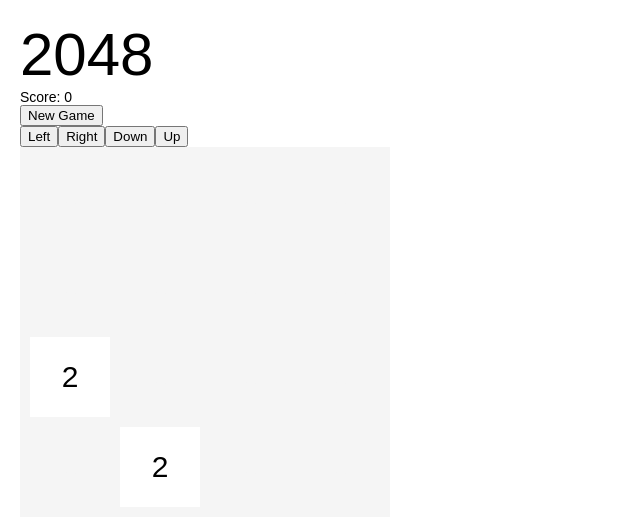
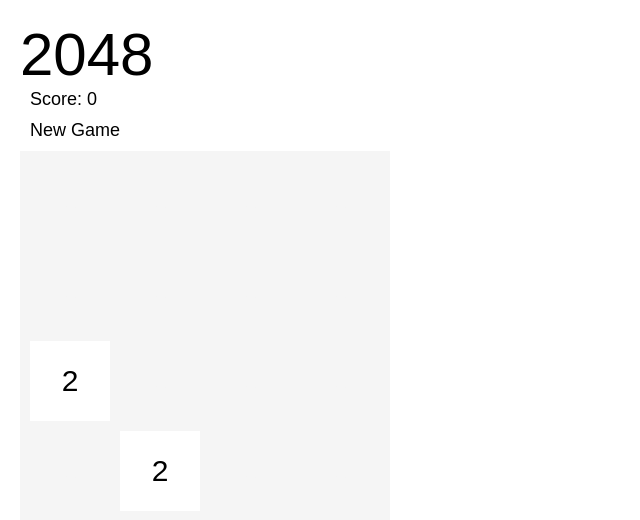
Before and after one commit to potatokim/2048-web, a React (Create React App) app: page / in a window 1280 px wide. Shown: the top 520 px of the page, without its empty margins (0-640 px from the left). Built offline with nearby package versions, Linux system fonts and the light colour scheme.

Commit message:
Debug keyboard event listener.

```diff
--- a/src/App.tsx
+++ b/src/App.tsx
@@ -1,6 +1,15 @@
 import React, {Component} from 'react';
 import Game from "./Game";
-import {addRandomTile, BOARD_SIDE, GameState, MoveDirection, moveDown, moveLeft, moveRight, moveUp} from "./Helpers";
+import {
+    addRandomTile,
+    BOARD_SIDE,
+    GameState,
+    MoveDirection,
+    moveDown,
+    moveLeft,
+    moveRight,
+    moveUp
+} from "./Helpers";
 
 export interface AppState {
     gameState : GameState,
@@ -16,6 +25,26 @@ class App extends Component<{}, AppState> {
         super(props);
         this.state = this.getStartingState();
         this.move = this.move.bind(this);
+        // this.handleKeyDown = this.handleKeyDown.bind(this);
+    }
+
+    componentDidMount() : void {
+        document.addEventListener("keydown", (event : KeyboardEvent) => this.handleKeyDown(event));
+        // document.addEventListener("keydown", this.handleKeyDown)
+    }
+
+    componentWillUnmount() : void {
+        // document.removeEventListener("keydown", this.handleKeyDown); // cannot work because of anonymous function
+    }
+
+    handleKeyDown(event : KeyboardEvent) : any {
+        switch (event.key) {
+            case "ArrowLeft":   this.move(this.state, MoveDirection.LEFT);  return;
+            case "ArrowUp":     this.move(this.state, MoveDirection.UP);    return;
+            case "ArrowDown":   this.move(this.state, MoveDirection.DOWN);  return;
+            case "ArrowRight":  this.move(this.state, MoveDirection.RIGHT); return;
+            default:
+        }
     }
 
     getStartingState() : AppState {
@@ -77,14 +106,9 @@ class App extends Component<{}, AppState> {
         return (
             <div className="app">
                 <div className="header">2048</div>
-                <div className="score-block">Score: {this.state.score}</div>
+                <label className="score-block">Score: {this.state.score}</label>
+                <br />
                 <button className="reset-button" onClick={() => this.generateNewGame()}>New Game</button>
-                <div>
-                    <button onClick={() => this.move(this.state, MoveDirection.LEFT)}> Left</button>
-                    <button onClick={() => this.move(this.state, MoveDirection.RIGHT)}>Right</button>
-                    <button onClick={() => this.move(this.state, MoveDirection.DOWN)}> Down</button>
-                    <button onClick={() => this.move(this.state, MoveDirection.UP)}>   Up</button>
-                </div>
                 <div> <Game gameState={this.state.gameState} tiles={this.state.tiles} /> </div>
             </div>
         );
--- a/src/Helpers.tsx
+++ b/src/Helpers.tsx
@@ -23,8 +23,7 @@ export const EMPTY_TILE_VALUE : number = 0;
 export const TARGET : number = 2048;
 
 export function Coordinate(x : number, y : number) : Coordinate {
-    let c : Coordinate = {x, y};
-    return c;
+    return {x, y};
 }
 
 /* Return a random integer from min up to max (excluding max) */
--- a/src/index.css
+++ b/src/index.css
@@ -1,5 +1,5 @@
 body {
-  font: 14px "Century Gothic", Futura, sans-serif;
+  font: 18px "Century Gothic", Futura, sans-serif;
   margin: 20px;
 }
 
@@ -12,11 +12,15 @@ body {
 }
 
 .score-block {
-
+  padding: 10px;
 }
 
 .reset-button {
-
+  font: 18px "Century Gothic", Futura, sans-serif;
+  border: hidden;
+  background-color: transparent;
+  outline: none;
+  padding: 10px;
 }
 
 .game {
```
